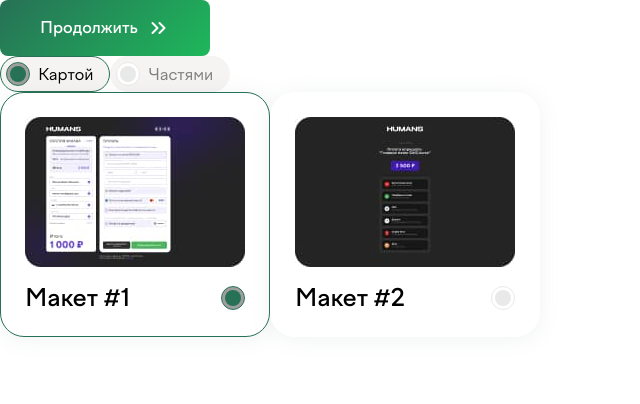
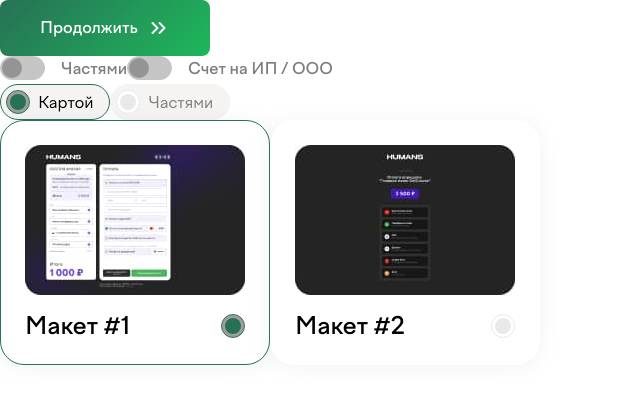
Before and after one commit to vFlicker/humans, a React (Vite) app: page / in a window 1280 px wide. Shown: the top 404 px of the page, without its empty margins (0-640 px from the left). Built offline with nearby package versions, Linux system fonts and the light colour scheme; grey boxes are pictures that could not be loaded.

Commit message:
chore: add checkbox component

```diff
--- a/src/app/App.tsx
+++ b/src/app/App.tsx
@@ -1,6 +1,7 @@
 import './styles/index.css';
 
 import { Button } from '~/components/Button';
+import { Checkbox } from '~/components/Checkbox';
 import { Markup } from '~/components/Markup';
 import { Radio } from '~/components/Radio';
 
@@ -11,6 +12,11 @@ export function App(): JSX.Element {
   return (
     <div>
       <Button iconName="arrows">Продолжить</Button>
+
+      <section>
+        <Checkbox>Частями</Checkbox>
+        <Checkbox>Счет на ИП / ООО</Checkbox>
+      </section>
 
       <section>
         <Radio name="payment method" value="card" wrapped checked>
--- /dev/null
+++ b/src/components/Checkbox/Checkbox.module.css
@@ -0,0 +1,67 @@
+.checkbox {
+  position: relative;
+
+  display: inline-flex;
+  align-items: center;
+
+  -webkit-user-select: none;
+  user-select: none;
+  cursor: pointer;
+}
+
+.input {
+  -webkit-appearance: none;
+  appearance: none;
+  position: absolute;
+  height: 1px;
+  clip: rect(0 0 0 0);
+  clip-path: inset(50%);
+  overflow: hidden;
+}
+
+.slider {
+  position: relative;
+
+  display: block;
+  width: 45px;
+  height: 24px;
+  border: 1px solid #C5C5C5;
+  border-radius: 40px;
+
+  background-color: #C5C5C5;
+}
+
+.slider:after {
+  content: '';
+
+  position: absolute;
+  left: 1px;
+  top: 50%;
+  transform: translate(0, -50%);
+
+  height: 20px;
+  width: 20px;
+
+  border-radius: 50%;
+  background-color: #949494;
+}
+
+.text {
+  margin-left: 16px;
+  color: #7D7D7D;
+  font-weight: 500;
+}
+
+.input:checked + .slider {
+  border: 1px solid #277156;
+  background-color: #ffffff;
+}
+
+.input:checked + .slider:after {
+  background-color: #277156;
+  transform: translate(100%, -50%);
+}
+
+.input:checked ~ .text {
+  color: #000000;
+}
--- /dev/null
+++ b/src/components/Checkbox/Checkbox.tsx
@@ -0,0 +1,15 @@
+import { ComponentPropsWithoutRef } from 'react';
+
+import classes from './Checkbox.module.css';
+
+type CheckboxProps = ComponentPropsWithoutRef<'input'>;
+
+export function Checkbox({ children }: CheckboxProps) {
+  return (
+    <label className={classes.checkbox}>
+      <input type="checkbox" className={classes.input} />
+      <div className={classes.slider}></div>
+      {children && <span className={classes.text}>{children}</span>}
+    </label>
+  );
+}
--- /dev/null
+++ b/src/components/Checkbox/index.ts
@@ -0,0 +1 @@
+export * from './Checkbox';
```
